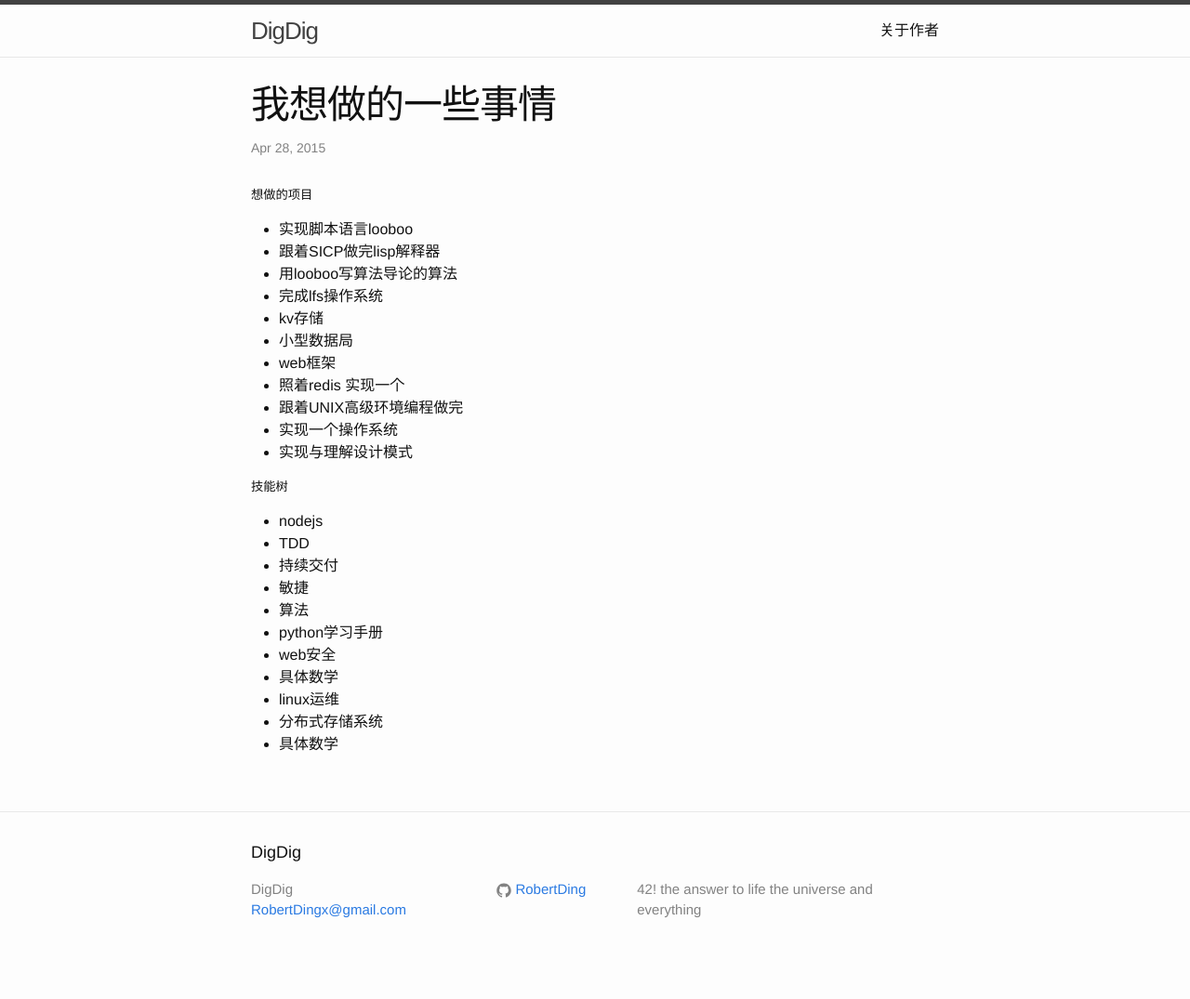
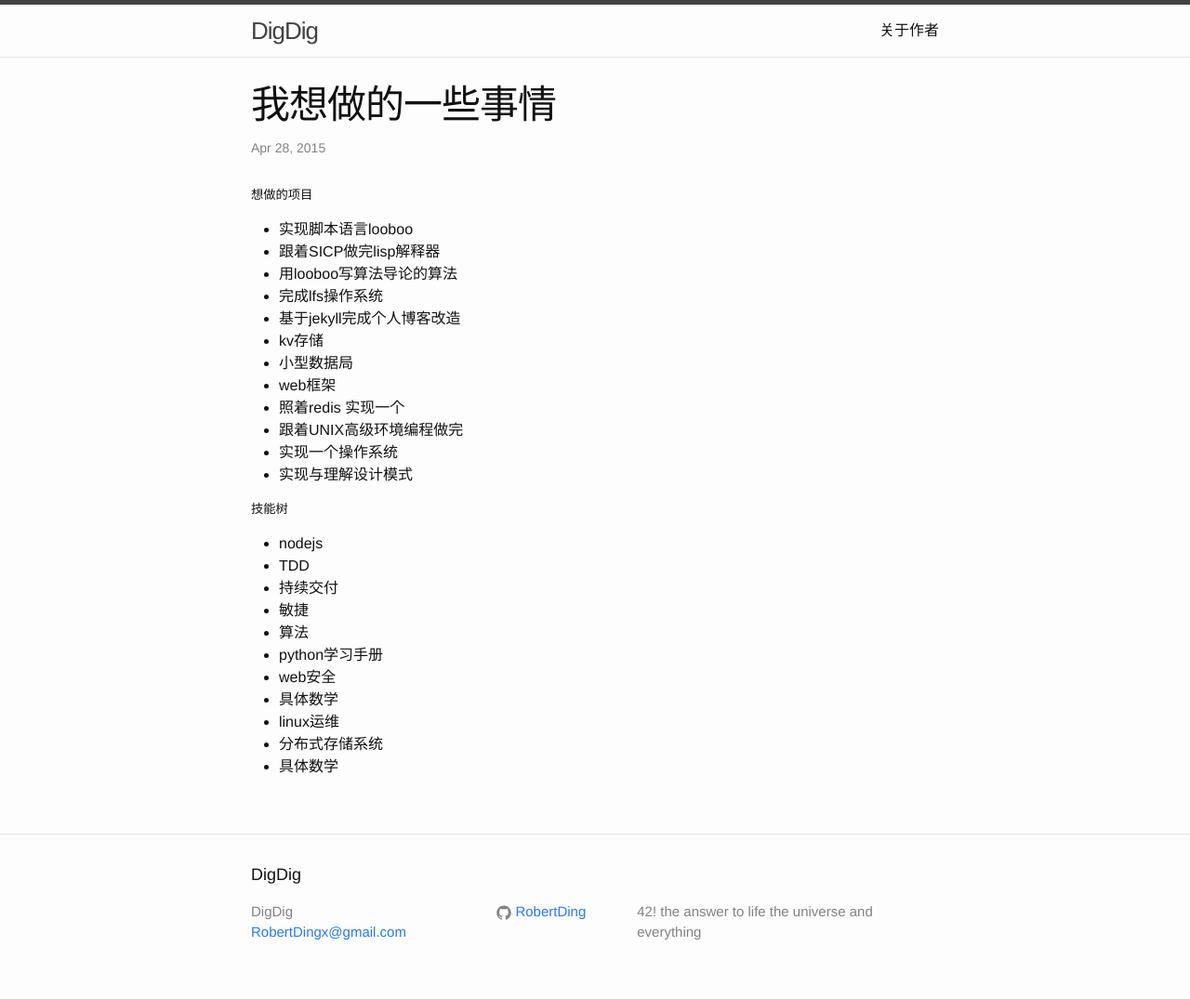
Before and after one commit to robertding/robertding.github.io, a Jekyll site: the page built from _posts/mywork/2015-04-28-what-i-wanna-do.md, in a window 1280 px wide. Shown: the whole page at 93% size. Built offline with Jekyll 4.4.1, drawn with Linux system fonts in a browser that asks for light colours; before the commit the page ends 1051 px from its top, so only the background shows below that.

Commit message:
[fix] jekyll blog

```diff
--- a/_posts/mywork/2015-04-28-what-i-wanna-do.md
+++ b/_posts/mywork/2015-04-28-what-i-wanna-do.md
@@ -8,6 +8,7 @@ title: 我想做的一些事情
 - 跟着SICP做完lisp解释器
 - 用looboo写算法导论的算法
 - 完成lfs操作系统
+- 基于jekyll完成个人博客改造
 - kv存储
 - 小型数据局
 - web框架
```
